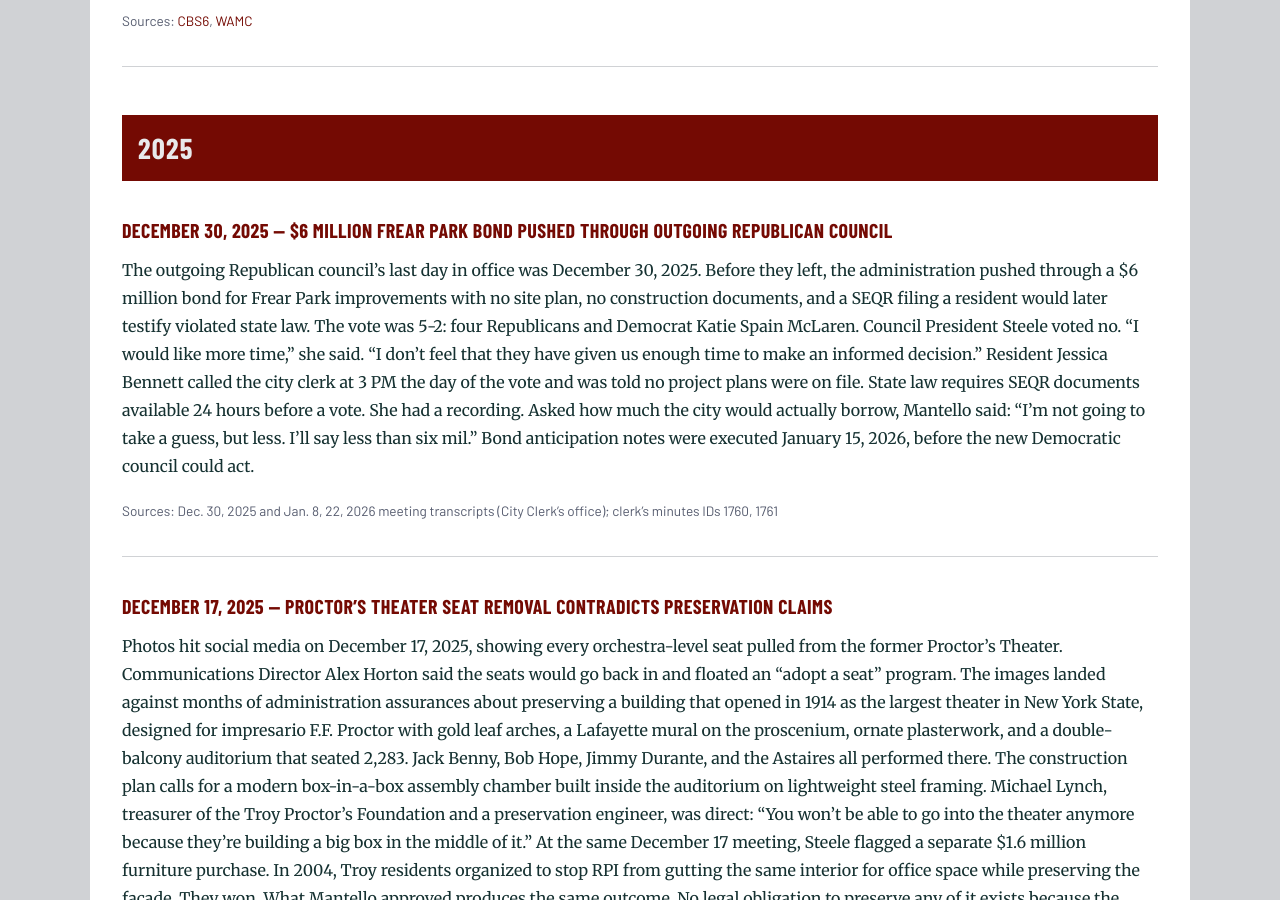
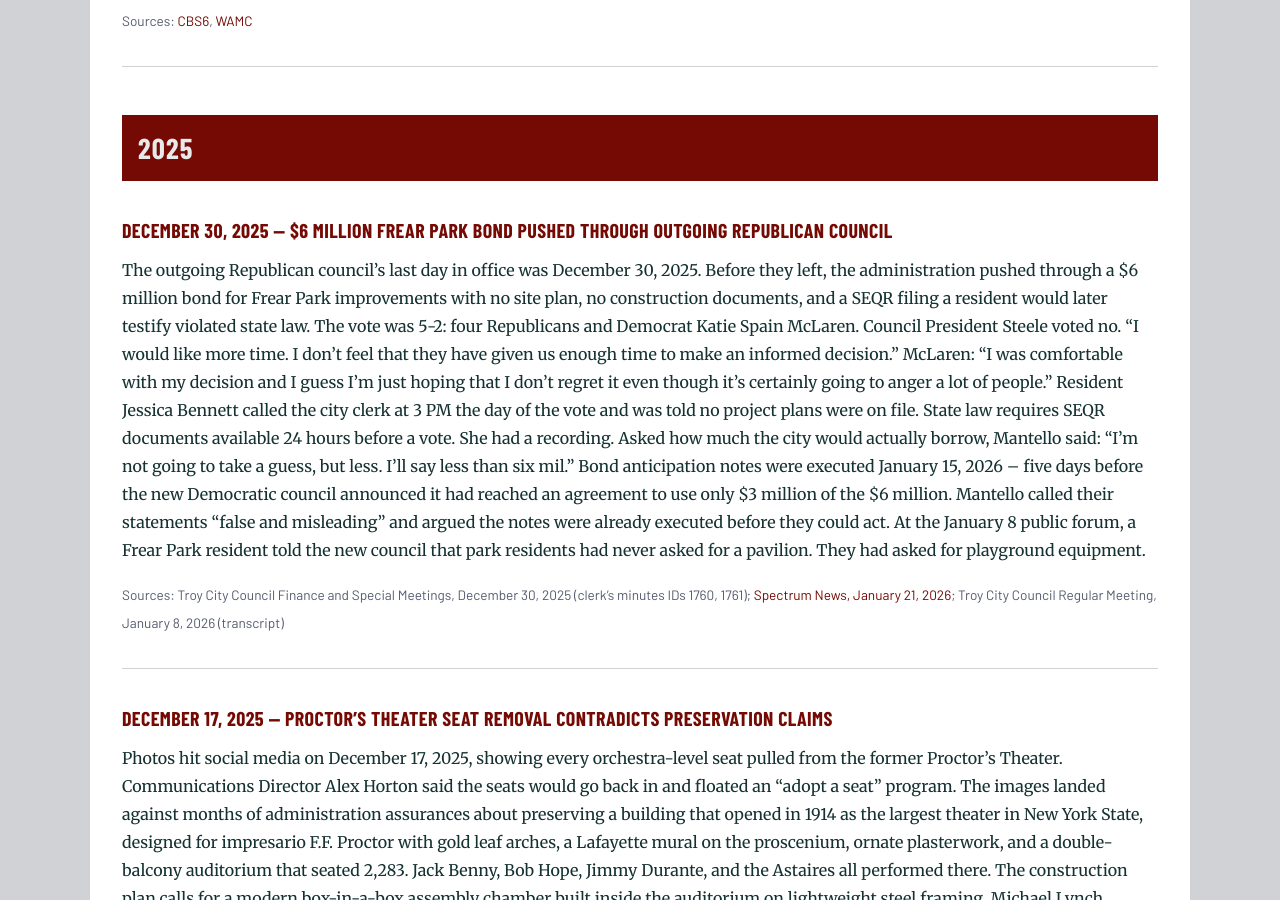
Before and after one commit to MdevitSEC/the-mantello-record, a Jekyll site: the page built from the-record.md, in a window 1280 px wide and 900 px high, scrolled down 3529 px. Built offline with Jekyll 4.4.1, drawn with Linux system fonts in a browser that asks for light colours; some web fonts are replaced.

Commit message:
Update Frear Park bond record entry: McLaren quote, $3M dispute, community ask
Co-Authored-By: Claude Sonnet 4.6 <noreply@anthropic.com>

```diff
--- a/the-record.md
+++ b/the-record.md
@@ -89,9 +89,9 @@ Mantello called the filing "emblematic of why Troy hasn't had a real city hall i
 
 ### [December 30, 2025 — $6 Million Frear Park Bond Pushed Through Outgoing Republican Council](/2025/12/30/frear-park-bond-outgoing-council/)
 
-The outgoing Republican council's last day in office was December 30, 2025. Before they left, the administration pushed through a $6 million bond for Frear Park improvements with no site plan, no construction documents, and a SEQR filing a resident would later testify violated state law. The vote was 5-2: four Republicans and Democrat Katie Spain McLaren. Council President Steele voted no. "I would like more time," she said. "I don't feel that they have given us enough time to make an informed decision." Resident Jessica Bennett called the city clerk at 3 PM the day of the vote and was told no project plans were on file. State law requires SEQR documents available 24 hours before a vote. She had a recording. Asked how much the city would actually borrow, Mantello said: "I'm not going to take a guess, but less. I'll say less than six mil." Bond anticipation notes were executed January 15, 2026, before the new Democratic council could act.
+The outgoing Republican council's last day in office was December 30, 2025. Before they left, the administration pushed through a $6 million bond for Frear Park improvements with no site plan, no construction documents, and a SEQR filing a resident would later testify violated state law. The vote was 5-2: four Republicans and Democrat Katie Spain McLaren. Council President Steele voted no. "I would like more time. I don't feel that they have given us enough time to make an informed decision." McLaren: "I was comfortable with my decision and I guess I'm just hoping that I don't regret it even though it's certainly going to anger a lot of people." Resident Jessica Bennett called the city clerk at 3 PM the day of the vote and was told no project plans were on file. State law requires SEQR documents available 24 hours before a vote. She had a recording. Asked how much the city would actually borrow, Mantello said: "I'm not going to take a guess, but less. I'll say less than six mil." Bond anticipation notes were executed January 15, 2026 -- five days before the new Democratic council announced it had reached an agreement to use only $3 million of the $6 million. Mantello called their statements "false and misleading" and argued the notes were already executed before they could act. At the January 8 public forum, a Frear Park resident told the new council that park residents had never asked for a pavilion. They had asked for playground equipment.
 
-*Sources: Dec. 30, 2025 and Jan. 8, 22, 2026 meeting transcripts (City Clerk's office); clerk's minutes IDs 1760, 1761*
+*Sources: Troy City Council Finance and Special Meetings, December 30, 2025 (clerk's minutes IDs 1760, 1761); [Spectrum News, January 21, 2026](https://spectrumlocalnews.com/nys/capital-region/politics/2026/01/21/troy-city-council-frear-park-finances); Troy City Council Regular Meeting, January 8, 2026 (transcript)*
 
 ---
 
```
